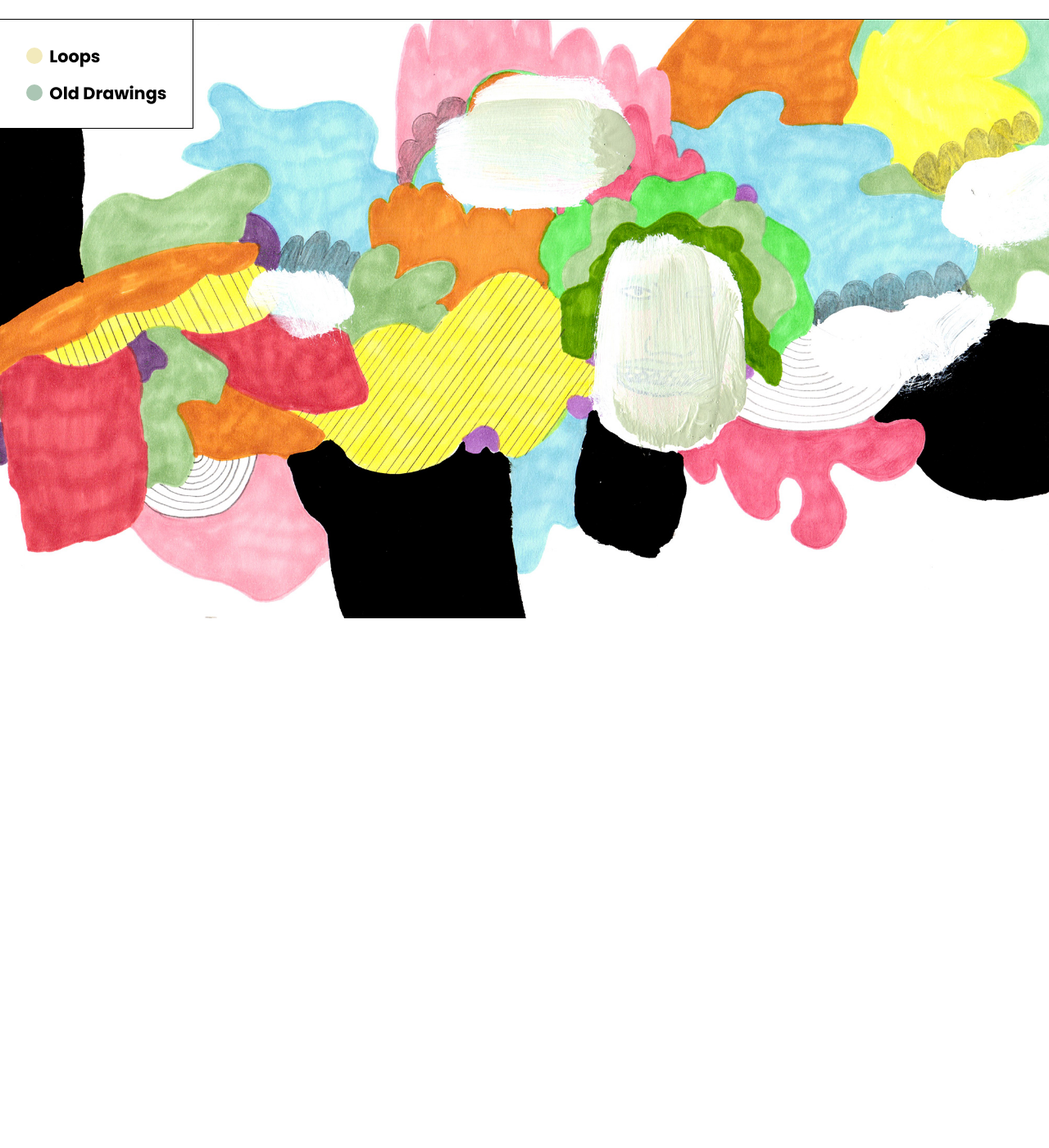
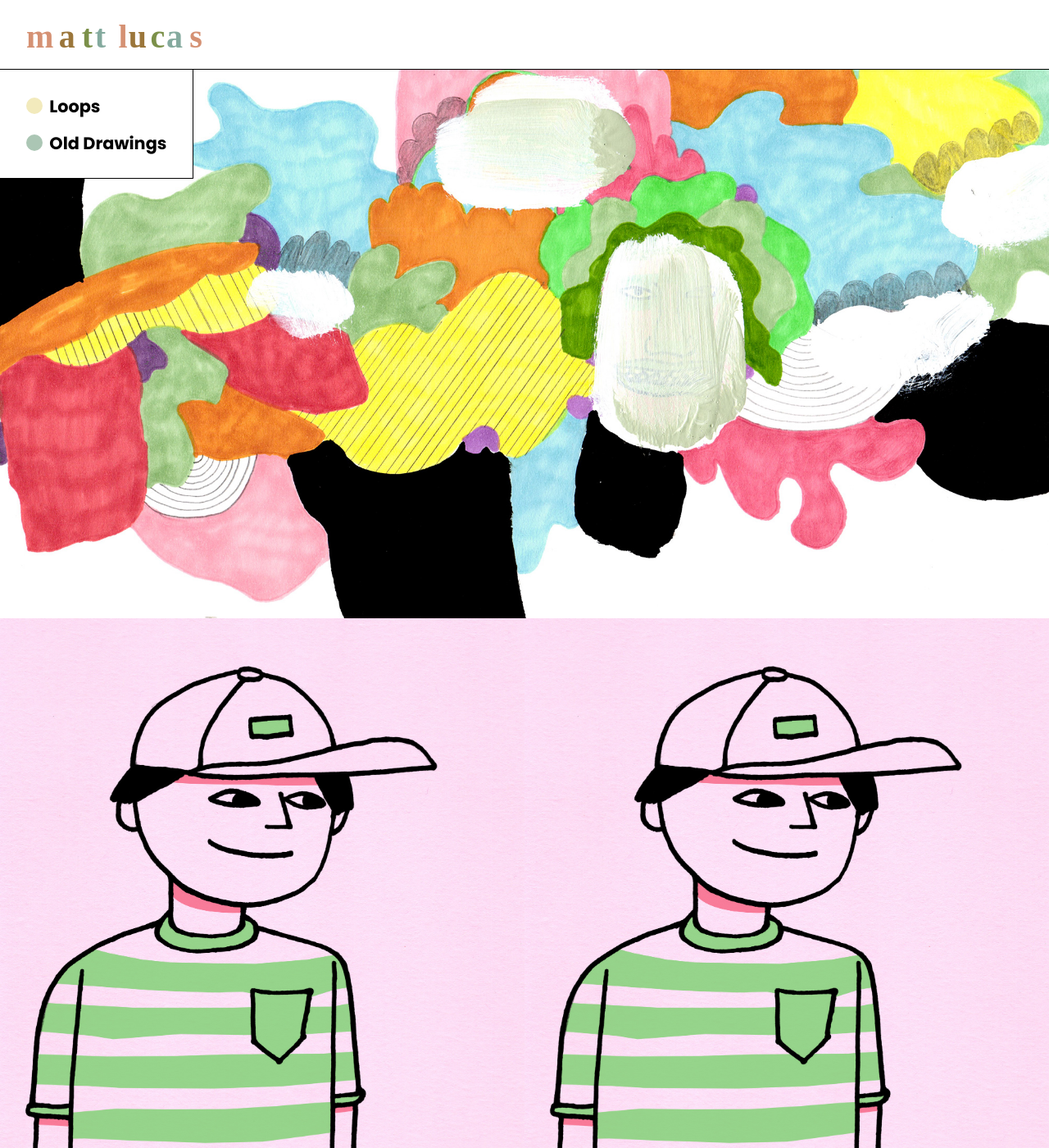
Before and after one commit to mattdavidlucas/mattdavidlucas.github.io, a Jekyll site: the page built from index.html, in a window 1280 px wide and 1400 px high, scrolled down 61 px. Shown: the whole window at 82% size. Built offline with Jekyll 4.4.1, drawn with Linux system fonts in a browser that asks for light colours; before the commit the page ends 900 px from its top, so only the background shows below that.

Commit message:
Home page updates

```diff
--- a/_sass/_home.scss
+++ b/_sass/_home.scss
@@ -1,7 +1,11 @@
 .home {
   header {
+    background-color: white;
     border-bottom: 1px solid black;
     padding: 1rem 2rem;
+    position: fixed;
+    width: 100%;
+    z-index: 1000;
   }
 }
 
@@ -18,8 +22,10 @@ nav {
   font-family: 'Poppins', sans-serif;
   font-size: 1.3em;
   font-weight: 700;
+  left: 0;
   padding: 2rem;
-  position: absolute;
+  position: fixed;
+  top: 85px;
 
   li {
     margin-bottom: 1em;
@@ -73,11 +79,23 @@ nav {
 .current-sketch {
   overflow: scroll;
   position: relative;
+  top: 85px;
+}
 
-  img {
-    width: 1200px;
-    @media only screen and (min-width: 760px) {
-     width: 100%;
-    }
+.full, .half {
+  width: 1200px;
+}
+
+.half {
+  @media only screen and (min-width: 760px) {
+    display: inline-block;
+    float: left;
+    width: 50%;
   }
 }
+
+.full {
+  @media only screen and (min-width: 760px) {
+    width: 100%;
+  }
+}
--- a/index.html
+++ b/index.html
@@ -4,15 +4,18 @@ layout: home
 
 <header>
 	<img class="logo" src="/img/brand/matt-lucas-logo.svg" alt="Matt Lucas">
-</header>
 
-<section class="current-sketch">
   <nav>
     <ul>
       <li><a class="loops_nav" href="/loops" target="_blank">Loops</a></li>
       <li><a class="old_drawings_nav" href="/old-drawings" target="_blank">Old Drawings</a></li>
     </ul>
   </nav>
+</header>
 
-  <img src="/img/homepage-drawings/ml-homepage-drawing-08032024.jpg" alt="Current sketch">
+<section class="current-sketch">
+  <img class="full" src="/img/homepage-drawings/ml-homepage-drawing-08032024.jpg" alt="Drawing">
+
+  <img class="half" src="/img/homepage-drawings/ml-homepage-drawing-08182024.jpg" alt="Drawing">
+  <img class="half" src="/img/homepage-drawings/ml-homepage-drawing-08182024.jpg" alt="Drawing">
 </section>
```
Also changed, not shown: img/homepage-drawings/ml-homepage-drawing-08182024.jpg (added).
